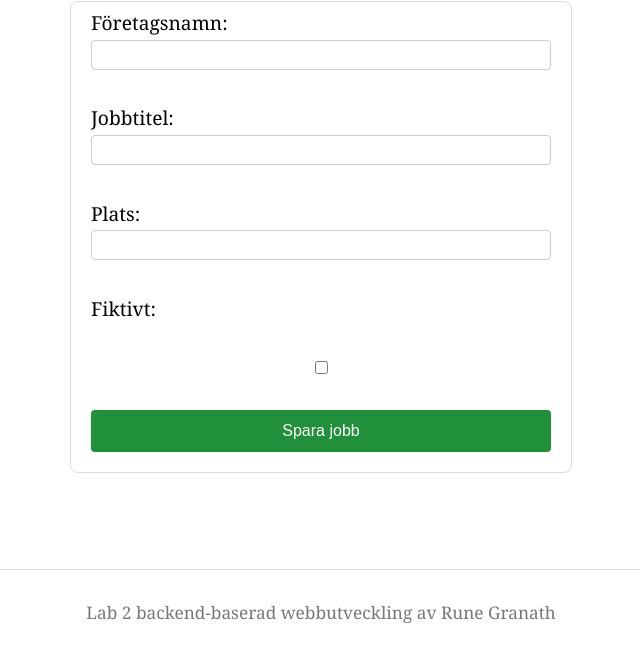
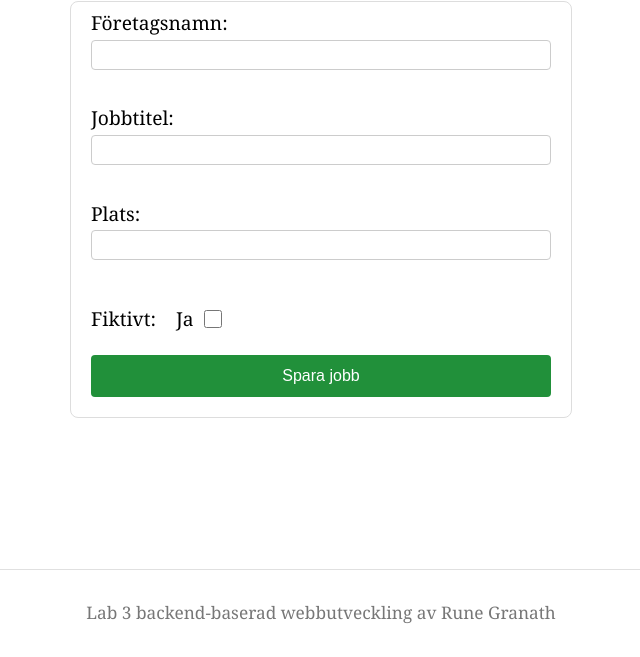
Before and after one commit to runegranath/DT207GLab3Frontend, a website built with Vite: page add.html in a window 1280 px wide. Shown: the part 143-800 px from the top of the page, without its empty margins (319-959 px from the left). Built offline with nearby package versions, Linux system fonts and the light colour scheme; no server answers.

Commit message:
formulär anpassat med css

```diff
--- a/add.html
+++ b/add.html
@@ -28,10 +28,14 @@
                 <label for="location">Plats:</label>
                 <input type="text" id="location" required />
                 <br />
-                <label for="fictive">Fiktivt:</label>
-                <br />
-                <input type="checkbox" id="fictive" />
-                <br />
+
+                <div class="checkbox-container">
+                    <label for="fictive">Fiktivt:</label>
+                    <br />
+                    <label for="fictive">Ja</label>
+                    <input type="checkbox" id="fictive" />
+
+                </div>
                 <button type="submit">Spara jobb</button>
 
             </form>
@@ -41,7 +45,7 @@
     </main>
 
     <footer>
-        <p> Lab 2 backend-baserad webbutveckling av Rune Granath</p>
+        <p> Lab 3 backend-baserad webbutveckling av Rune Granath</p>
     </footer>
 
     <script type="module" src="/src/main.js"></script>
--- a/src/style.css
+++ b/src/style.css
@@ -154,3 +154,20 @@ p {
 footer p {
   text-align: center;
 }
+
+.checkbox-container {
+  display: flex;
+  flex-direction: row;
+  align-items: center;
+  gap: 10px;
+  margin: 10px 0;
+  width: 100%;
+  margin-bottom: 20px;
+}
+
+#fictive {
+  width: 18px;
+  height: 18px;
+  cursor: pointer;
+  margin: 0;
+}
```
Also changed, not shown: about.html (+1 -1 lines), index.html (+2 -2 lines).
